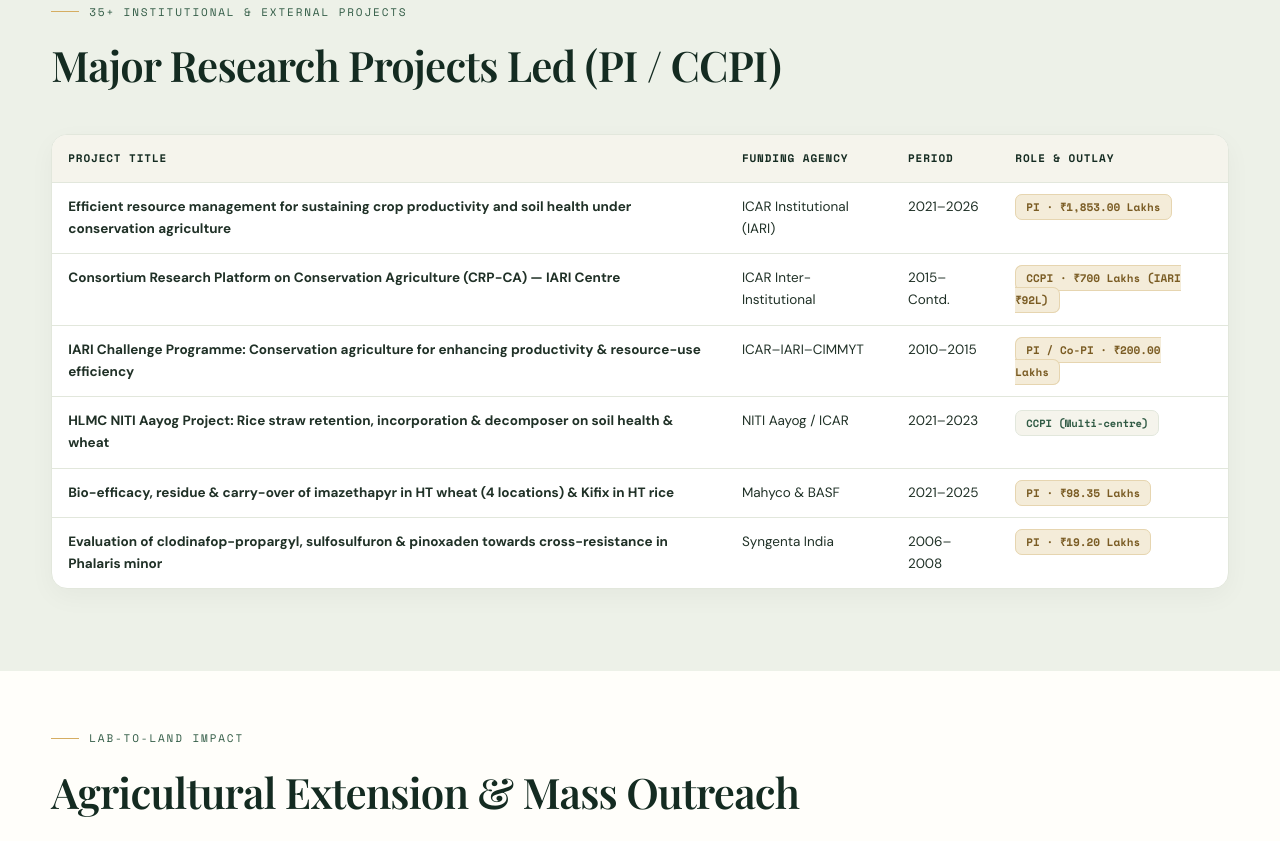
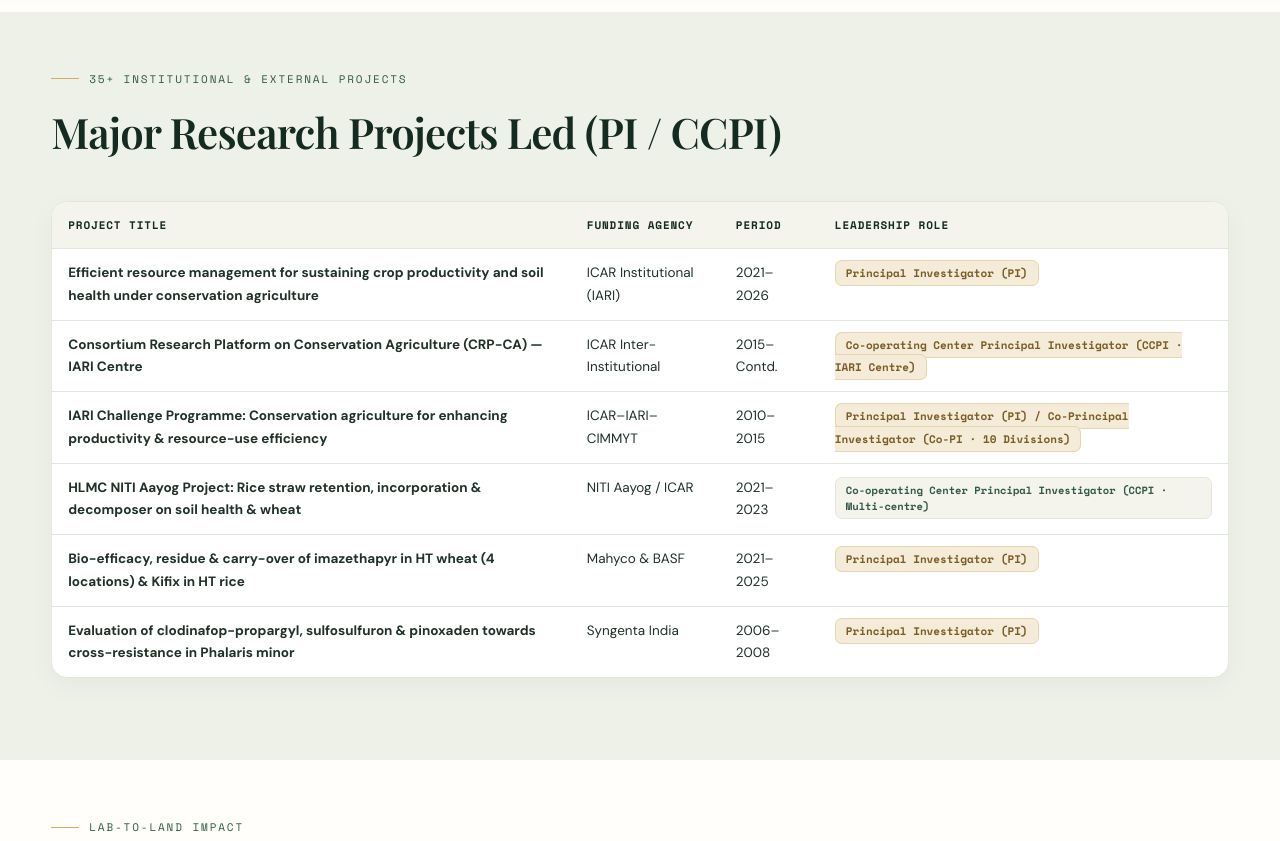
Before and after one commit to Abhimishra939/tkdas.github.io, a plain HTML site: page research.html in a window 1280 px wide. Shown: the part 1170-2011 px from the top of the page. Drawn offline with nearby package versions, Linux system fonts and the light colour scheme.

Commit message:
Add files via upload

```diff
--- a/research.html
+++ b/research.html
@@ -46,7 +46,7 @@
       <h2>Novel Concepts &amp; Field Technologies Developed</h2>
     </div>
     <div class="research-grid">
-      <div class="research-card"><div class="research-icon">◈</div><h3>Conservation Agriculture Systems</h3><p>15+ year long-term trials across 5 irrigated (rice–wheat–mungbean, cotton–wheat, maize–wheat–mungbean, pigeonpea–wheat, rice–mustard) and 12 rainfed rotations; 15–35% higher water/energy productivity &amp; SOC sequestration.</p></div>
+      <div class="research-card"><div class="research-icon">◈</div><h3>Conservation Agriculture Systems</h3><p>15+ year long-term trials across 5 major irrigated cropping systems (rice–wheat–mungbean, cotton–wheat, maize–wheat–mungbean, pigeonpea–wheat, rice–mustard) and rainfed pearl millet, clusterbean &amp; mungbean rotations (with wheat/barley/chickpea/mustard &amp; <em>Leucaena</em> biomass); 15–35% higher water/energy productivity &amp; SOC sequestration.</p></div>
       <div class="research-card"><div class="research-icon">✳</div><h3>Phalaris minor Resistance Solution</h3><p>Screened 763 biotypes from ~760 villages of Punjab &amp; Haryana; quantified cross-resistance indices and established national recommendations for clodinafop, sulfosulfuron, pinoxaden &amp; herbicide rotations.</p></div>
       <div class="research-card"><div class="research-icon">⌁</div><h3>Chemical Seed Dormancy Breakers</h3><p>First-in-world integration of KNO<sub>3</sub> (6%) and GA<sub>3</sub> (400 ppm) prior to pre-emergence herbicides for synchronized weed seedbank exhaustion, boosting soybean yield by 146%.</p></div>
       <div class="research-card"><div class="research-icon">⌘</div><h3>Missing-Row Wheat Sowing</h3><p>Leaving 1 unsown drill row after every 4 sown rows increases wheat grain yield by 8–17%, reduces lodging, and saves 10–12% seed rate (~3.1 lakh tonnes national potential).</p></div>
@@ -64,14 +64,14 @@
     </div>
     <div class="table-wrap">
       <table class="data-table">
-        <thead><tr><th>Project Title</th><th>Funding Agency</th><th>Period</th><th>Role &amp; Outlay</th></tr></thead>
+        <thead><tr><th>Project Title</th><th>Funding Agency</th><th>Period</th><th>Leadership Role</th></tr></thead>
         <tbody>
-          <tr><td><strong>Efficient resource management for sustaining crop productivity and soil health under conservation agriculture</strong></td><td>ICAR Institutional (IARI)</td><td>2021–2026</td><td><span class="naas-pill">PI · ₹1,853.00 Lakhs</span></td></tr>
-          <tr><td><strong>Consortium Research Platform on Conservation Agriculture (CRP-CA) — IARI Centre</strong></td><td>ICAR Inter-Institutional</td><td>2015–Contd.</td><td><span class="naas-pill">CCPI · ₹700 Lakhs (IARI ₹92L)</span></td></tr>
-          <tr><td><strong>IARI Challenge Programme: Conservation agriculture for enhancing productivity &amp; resource-use efficiency</strong></td><td>ICAR–IARI–CIMMYT</td><td>2010–2015</td><td><span class="naas-pill">PI / Co-PI · ₹200.00 Lakhs</span></td></tr>
-          <tr><td><strong>HLMC NITI Aayog Project: Rice straw retention, incorporation &amp; decomposer on soil health &amp; wheat</strong></td><td>NITI Aayog / ICAR</td><td>2021–2023</td><td><span class="badge-tag">CCPI (Multi-centre)</span></td></tr>
-          <tr><td><strong>Bio-efficacy, residue &amp; carry-over of imazethapyr in HT wheat (4 locations) &amp; Kifix in HT rice</strong></td><td>Mahyco &amp; BASF</td><td>2021–2025</td><td><span class="naas-pill">PI · ₹98.35 Lakhs</span></td></tr>
-          <tr><td><strong>Evaluation of clodinafop-propargyl, sulfosulfuron &amp; pinoxaden towards cross-resistance in Phalaris minor</strong></td><td>Syngenta India</td><td>2006–2008</td><td><span class="naas-pill">PI · ₹19.20 Lakhs</span></td></tr>
+          <tr><td><strong>Efficient resource management for sustaining crop productivity and soil health under conservation agriculture</strong></td><td>ICAR Institutional (IARI)</td><td>2021–2026</td><td><span class="naas-pill">Principal Investigator (PI)</span></td></tr>
+          <tr><td><strong>Consortium Research Platform on Conservation Agriculture (CRP-CA) — IARI Centre</strong></td><td>ICAR Inter-Institutional</td><td>2015–Contd.</td><td><span class="naas-pill">Co-operating Center Principal Investigator  (CCPI · IARI Centre)</span></td></tr>
+          <tr><td><strong>IARI Challenge Programme: Conservation agriculture for enhancing productivity &amp; resource-use efficiency</strong></td><td>ICAR–IARI–CIMMYT</td><td>2010–2015</td><td><span class="naas-pill">Principal Investigator (PI) / Co-Principal Investigator (Co-PI · 10 Divisions)</span></td></tr>
+          <tr><td><strong>HLMC NITI Aayog Project: Rice straw retention, incorporation &amp; decomposer on soil health &amp; wheat</strong></td><td>NITI Aayog / ICAR</td><td>2021–2023</td><td><span class="badge-tag">Co-operating Center Principal Investigator (CCPI · Multi-centre)</span></td></tr>
+          <tr><td><strong>Bio-efficacy, residue &amp; carry-over of imazethapyr in HT wheat (4 locations) &amp; Kifix in HT rice</strong></td><td>Mahyco &amp; BASF</td><td>2021–2025</td><td><span class="naas-pill">Principal Investigator (PI)</span></td></tr>
+          <tr><td><strong>Evaluation of clodinafop-propargyl, sulfosulfuron &amp; pinoxaden towards cross-resistance in Phalaris minor</strong></td><td>Syngenta India</td><td>2006–2008</td><td><span class="naas-pill">Principal Investigator (PI)</span></td></tr>
         </tbody>
       </table>
     </div>
```
